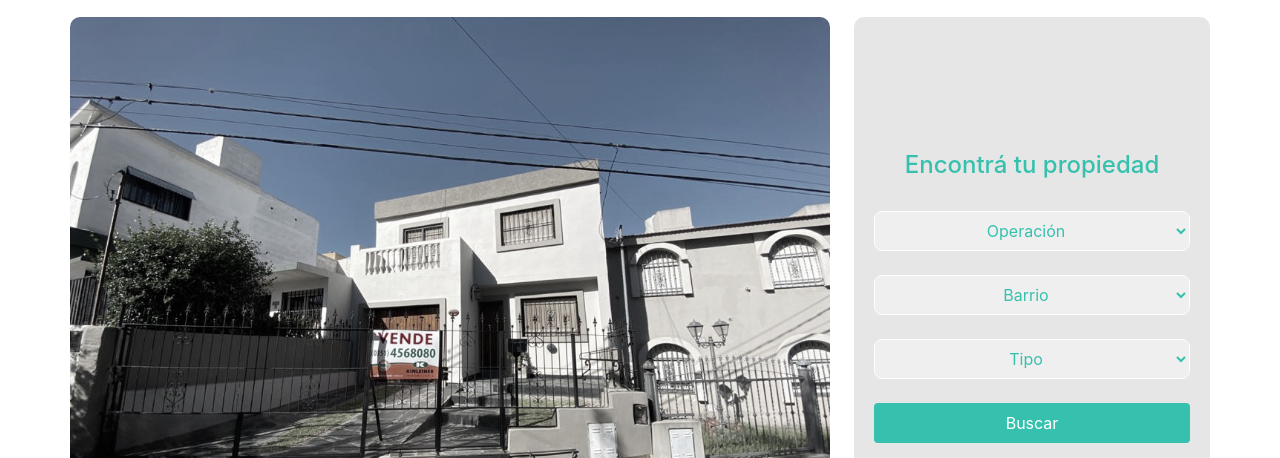
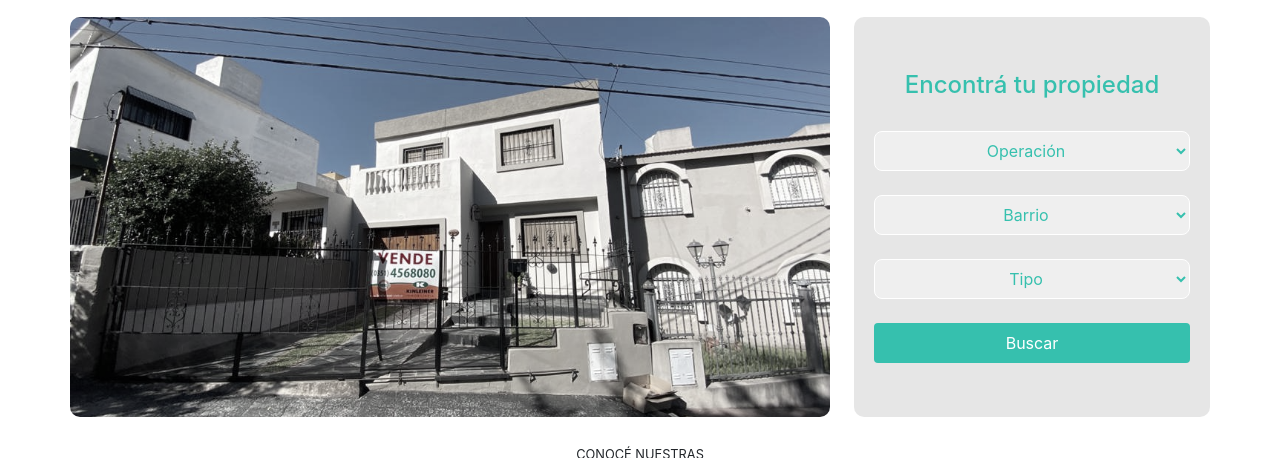
Before and after one commit to nicoreyna/webreynaquintana, a plain HTML site: page index.html in a window 1280 px wide. Shown: the part 79-537 px from the top of the page. Drawn offline with nearby package versions, Linux system fonts and the light colour scheme.

Commit message:
terminado el carrusel y el formulario de búsqueda

```diff
--- a/css/styles.css
+++ b/css/styles.css
@@ -21,11 +21,14 @@ body{
     filter: grayscale(70%);
     margin: 0px;
     border-radius: 10px;
+    min-height: 400px;
+    max-height: 400px;
 }
 
 #main #carousel {
     position: relative;
     padding: 0;
+    max-height: 400px;
 }
 
 hr{
```
